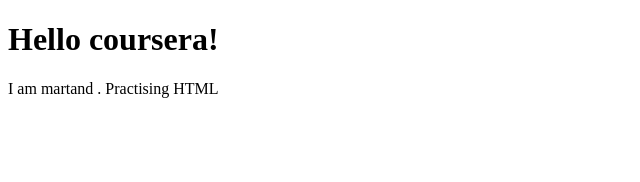
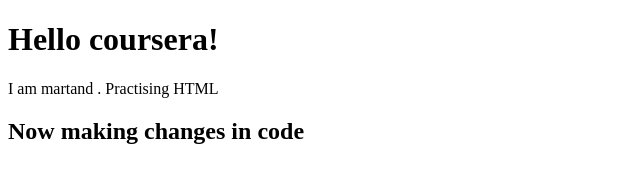
Before and after one commit to Darknight-M/Coursera-Frontend, a plain HTML site: page site/index.html in a window 1280 px wide. Shown: the whole page, without its empty margins (0-640 px from the left). Drawn offline with Linux system fonts and the light colour scheme.

Commit message:
small changes t our page

```diff
--- a/site/index.html
+++ b/site/index.html
@@ -7,6 +7,7 @@
 </head>
 <body>
 <h1>Hello coursera! </h1>
-<p>I am martand . Practising HTML</p>
+<p>I am martand . Practising HTML </p>
+<h2>Now making changes in code </h2>
 </body>
 </html>
```
